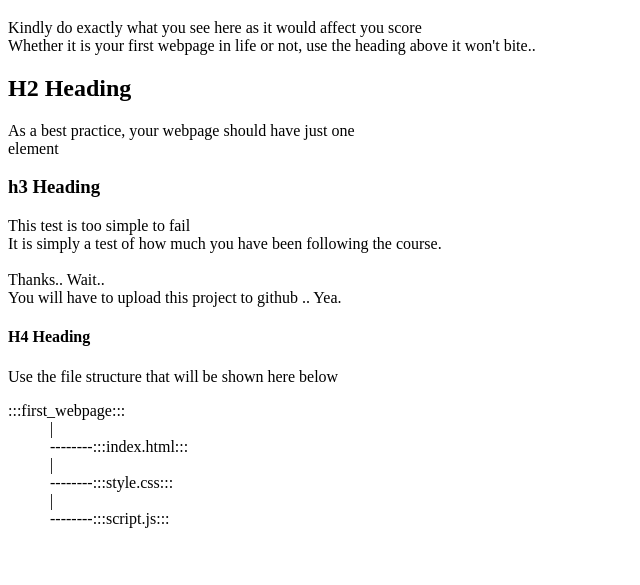
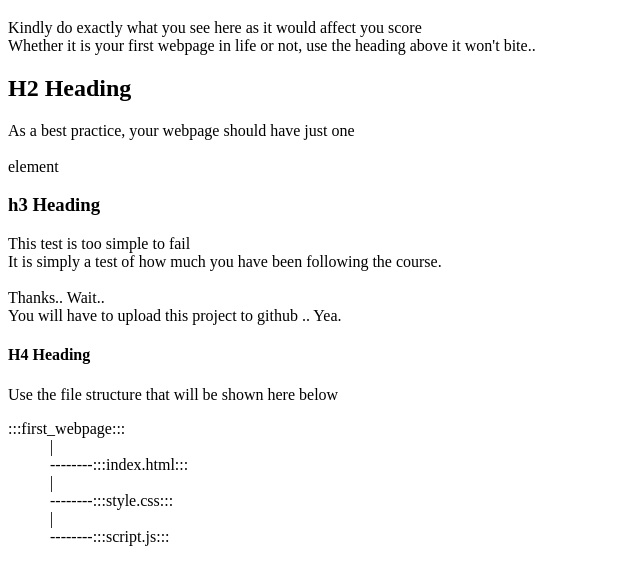
Before and after one commit to D18THDAY/d18thday, a plain HTML site: page index.html in a window 1280 px wide. Shown: the part 61-646 px from the top of the page, without its empty margins (0-640 px from the left). Drawn offline with Linux system fonts and the light colour scheme.

Commit message:
Update index.html

```diff
--- a/index.html
+++ b/index.html
@@ -9,7 +9,7 @@
 	Whether it is your first webpage in life or not, use the heading above it won't bite..</p>
 
 	<h2>H2 Heading</h2>
-	<p>As a best practice, your webpage should have just one<br>element</p>
+	<p>As a best practice, your webpage should have just one<br><br>element</p>
 
 	<h3>h3 Heading</h3>
 	<p>This test is too simple to fail<br>
```
